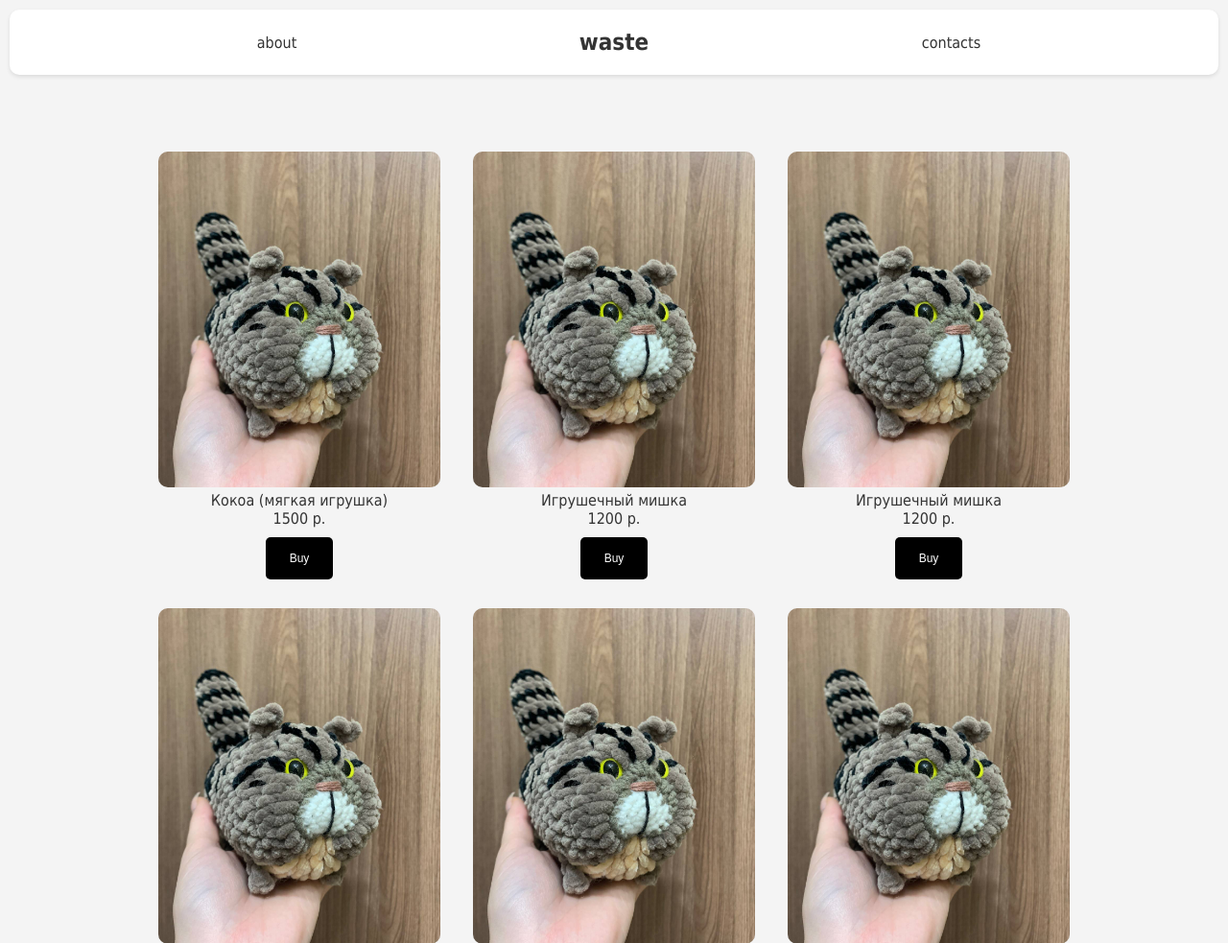
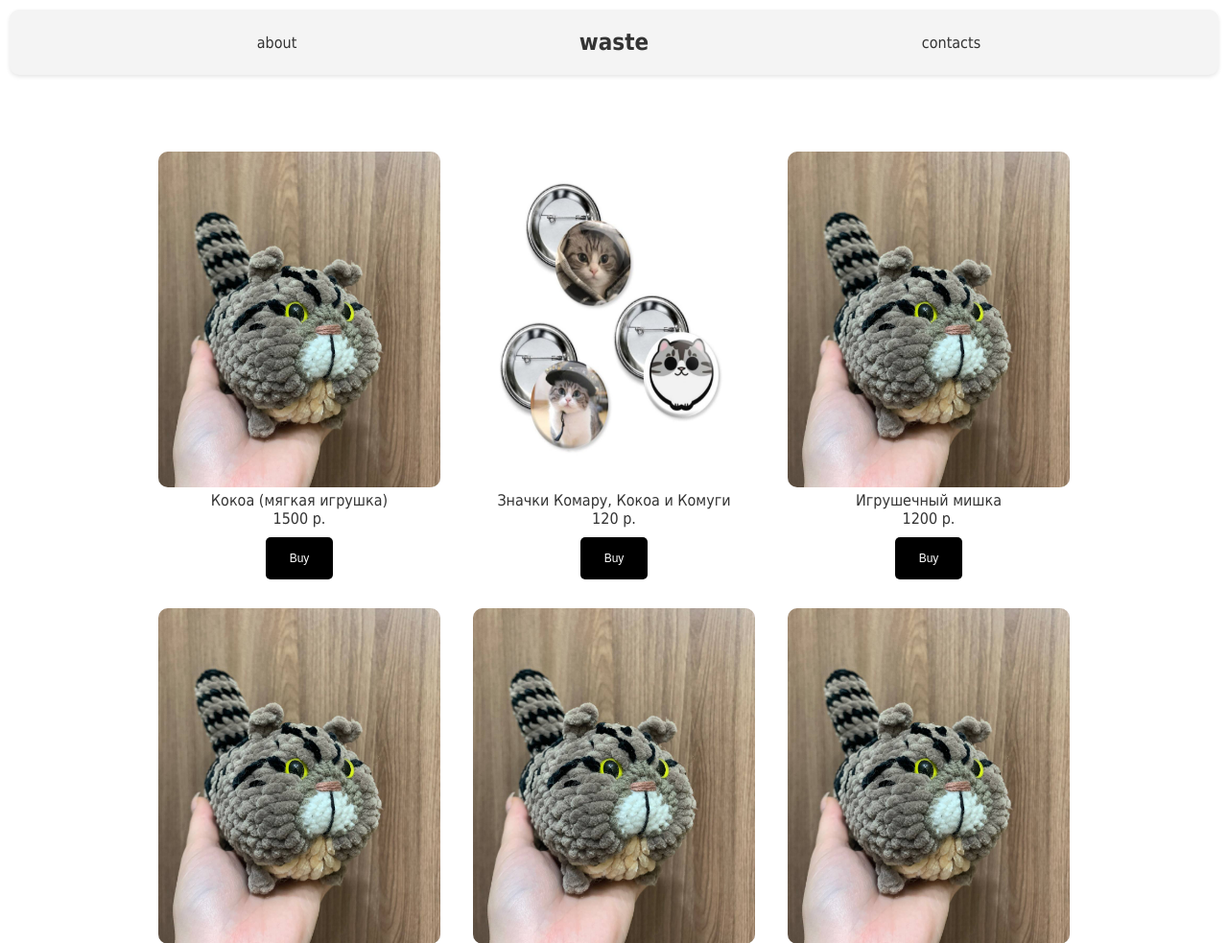
Before and after one commit to wastebrokenq/onlineShop, a Flask app: page / in a window 1280 px wide. Shown: the top 983 px of the page at 96% size. Run offline with Flask 3, Linux system fonts and the light colour scheme.

Commit message:
fixed bags and added new functionality

```diff
--- a/run.py
+++ b/run.py
@@ -3,12 +3,12 @@ from flask import Flask, render_template
 app = Flask(__name__)
 
 products = [
-    {'name': 'Кокоа (мягкая игрушка)', 'price': 1500, 'images': 'cocoa.jpg'},
-    {'name': 'Игрушечный мишка', 'price': 1200, 'images': 'cocoa.jpg'},
-    {'name': 'Игрушечный мишка', 'price': 1200, 'images': 'cocoa.jpg'},
-    {'name': 'Игрушечный мишка', 'price': 1200, 'images': 'cocoa.jpg'},
-    {'name': 'Игрушечный мишка', 'price': 1200, 'images': 'cocoa.jpg'},
-    {'name': 'Плюшевый слон', 'price': 1800, 'images': 'cocoa.jpg'}
+    {'name': 'Кокоа (мягкая игрушка)', 'price': 1500, 'images': ['cocoa.jpg']},
+    {'name': 'Значки Комару, Кокоа и Комуги', 'price': 120, 'images': ['icons1.jpeg', 'icons2.jpeg']},
+    {'name': 'Игрушечный мишка', 'price': 1200, 'images': ['cocoa.jpg']},
+    {'name': 'Игрушечный мишка', 'price': 1200, 'images': ['cocoa.jpg']},
+    {'name': 'Игрушечный мишка', 'price': 1200, 'images': ['cocoa.jpg']},
+    {'name': 'Плюшевый слон', 'price': 1800, 'images': ['cocoa.jpg']}
 ]
 
 @app.route("/")
--- a/static/css/style.css
+++ b/static/css/style.css
@@ -16,7 +16,7 @@ body {
     display: flex;
     flex-direction: column;
     font-family: 'Futura PT, Segoe UI', Tahoma, Geneva, Verdana, sans-serif;
-    background-color: #f4f4f4;
+    background-color: #fff;
     color: #333;
 }
 
@@ -28,7 +28,7 @@ a {
 
 /* --------------------------- HEADER STYLES --------------------------- */
 header {
-    background-color: #fff;
+    background-color: #f4f4f4;
     margin: 10px;
     padding: 20px 10%;
     box-shadow: 0 2px 4px rgba(0, 0, 0, 0.1);
--- a/templates/card.html
+++ b/templates/card.html
@@ -11,7 +11,7 @@
         <a href="/" class="close_btn">&times;</a>
         <div class="gallery">
             {% for img in product.images %}
-            <img src="{{ url_for('static', filename='images/' + product.images) }}" alt="product image" class="{{ 'main-image' if loop.index == 1 else 'thumbnail' }}">
+            <img src="{{ url_for('static', filename='images/' ~ img) }}" alt="product image" class="{{ 'main-image' if loop.index == 1 else 'thumbnail' }}">
             {% endfor %}
         </div>
         <div class="product_info">
--- a/templates/index.html
+++ b/templates/index.html
@@ -7,7 +7,11 @@
     {% for product in products %}
     <div class="product-card">
         <a href="/product/{{ loop.index0 }}">
-            <img src="{{ url_for('static', filename='images/' + product.images) }}" alt="Product">
+            {% if product.images is string %}
+            <img src="{{ url_for('static', filename='images/' ~ product.images) }}" alt="Product">
+            {% else %}
+            <img src="{{ url_for('static', filename='images/' ~ product.images[0]) }}" alt="Product">
+            {% endif %}
             <div class="product-info">
                 {{ product.name }}
                 <p>{{ product.price }} р.</p>
@@ -16,6 +20,5 @@
         <button class="buy-button">Buy</button>
     </div>
     {% endfor %}
-
 </div>
 {% endblock %}
```
Also changed, not shown: static/images/icons1.jpeg (added), static/images/icons2.jpeg (added), 3 other files.
